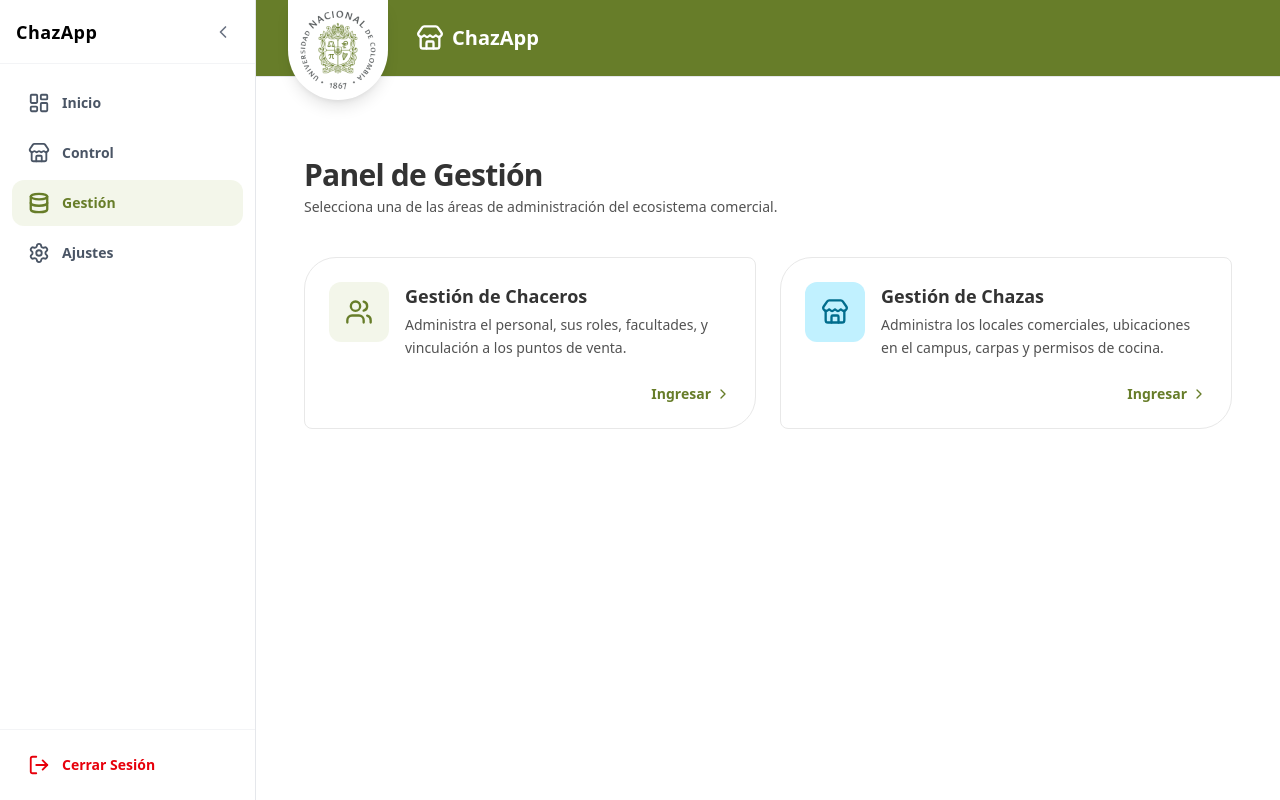
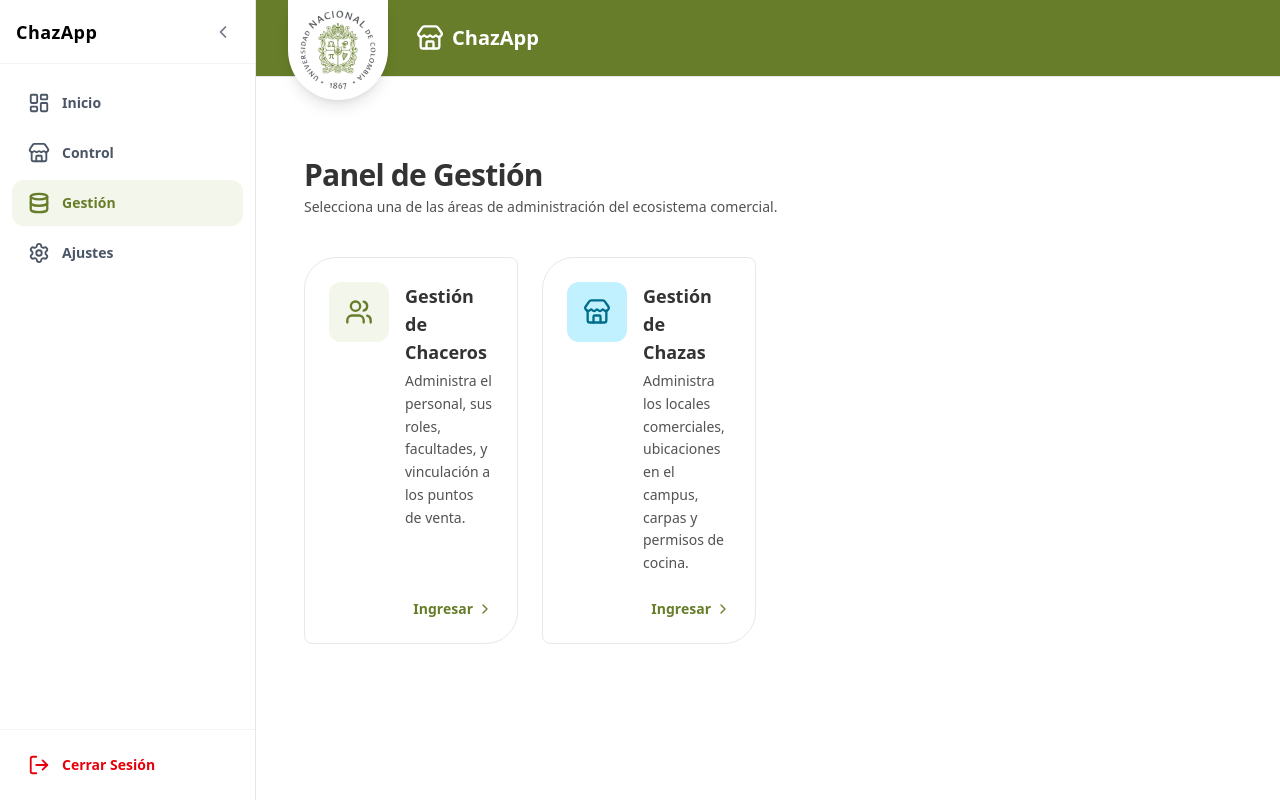
Before and after one commit to Maestros-de-la-ChazApp/ChazApp, a Next.js app in the folder frontend/: page /gestion in a window 1280 px wide. Built offline with nearby package versions, Linux system fonts and the light colour scheme.

Commit message:
refactor(ui): trasladar configuración de horarios a gestión de sanciones y limpiar textos de interfaz

```diff
--- a/frontend/app/(dashboard)/gestion/page.tsx
+++ b/frontend/app/(dashboard)/gestion/page.tsx
@@ -60,7 +60,7 @@
         </p>
       </div>
 
-      <div className={`grid grid-cols-1 ${admin ? "md:grid-cols-2 lg:grid-cols-4" : "md:grid-cols-2"} gap-6 mt-2`}>
+      <div className="grid grid-cols-1 sm:grid-cols-2 lg:grid-cols-4 gap-6 mt-2">
         {menuItems.map((item) => {
           const Icon = item.icon;
           return (
```
